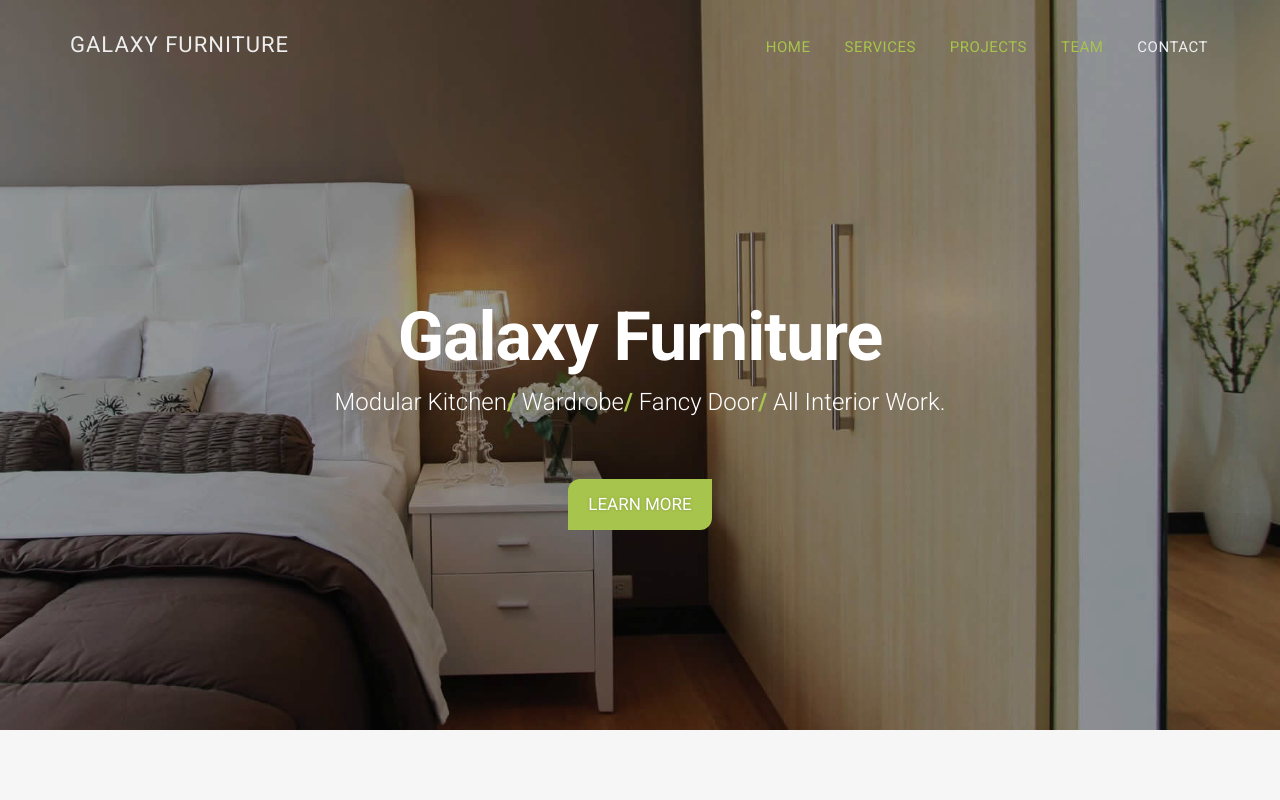
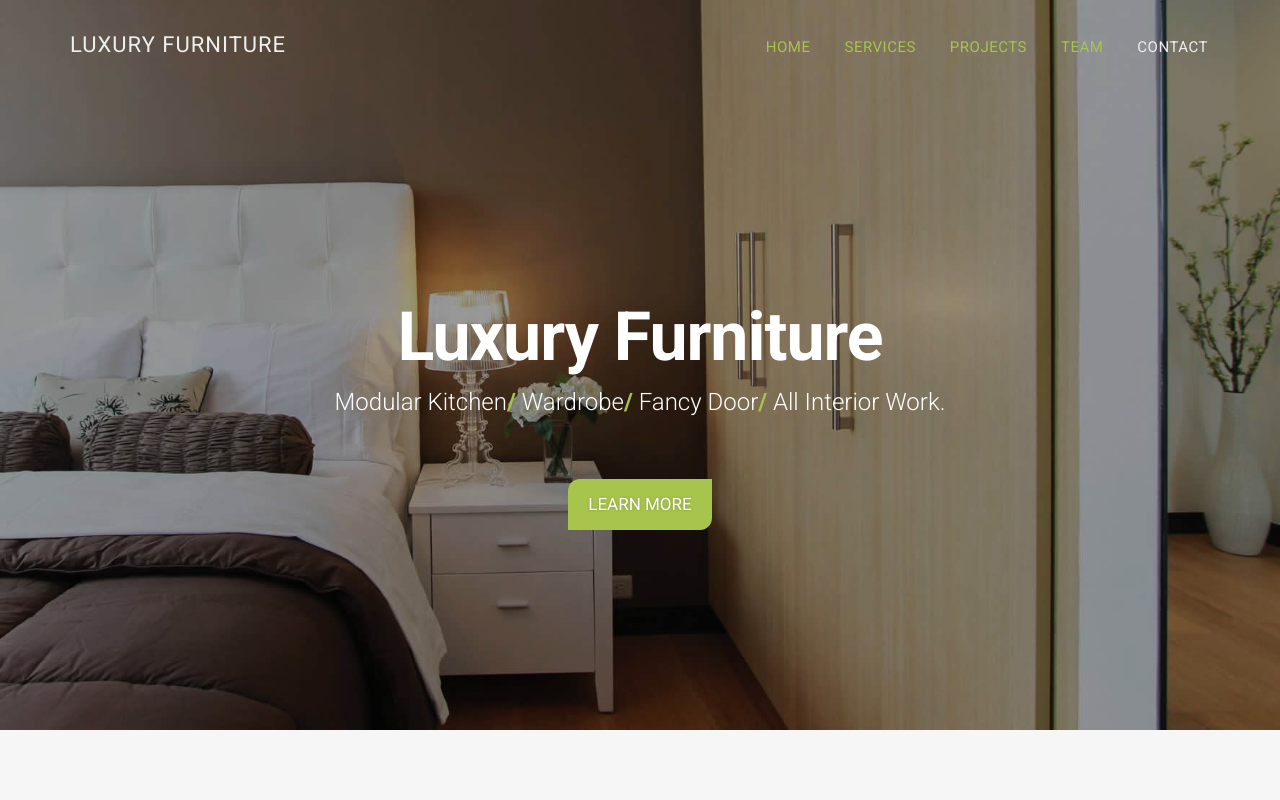
Before and after one commit to isaqlaini/Luxuryfurniture, a plain HTML site: page index.html in a window 1280 px wide. Shown: the top 800 px of the page. Drawn offline with Linux system fonts and the light colour scheme.

Commit message:
This is my first commit!

```diff
--- a/index.html
+++ b/index.html
@@ -3,7 +3,7 @@
 <head>
 <meta charset="utf-8">
 <meta name="viewport" content="width=device-width, initial-scale=1">
-<title>Galaxy Furniture</title>
+<title>Luxury Furniture</title>
 <meta name="description" content="">
 <meta name="author" content="">
 
@@ -40,7 +40,7 @@
     <!-- Brand and toggle get grouped for better mobile display -->
     <div class="navbar-header">
       <button type="button" class="navbar-toggle collapsed" data-toggle="collapse" data-target="#bs-example-navbar-collapse-1"> <span class="sr-only">Toggle navigation</span> <span class="icon-bar"></span> <span class="icon-bar"></span> <span class="icon-bar"></span> </button>
-      <a class="navbar-brand page-scroll" href="#page-top">Galaxy Furniture</a> </div>
+      <a class="navbar-brand page-scroll" href="#page-top">Luxury Furniture</a> </div>
 
     <!-- Collect the nav links, forms, and other content for toggling -->
     <div class="collapse navbar-collapse" id="bs-example-navbar-collapse-1">
@@ -62,7 +62,7 @@
       <div class="container">
         <div class="row">
           <div class="intro-text">
-            <h1><strong>Galaxy Furniture</strong> </h1>
+            <h1><strong>Luxury Furniture</strong> </h1>
             <p>Modular Kitchen<span>/</span> Wardrobe<span>/</span> Fancy Door<span>/</span> All Interior Work.</p>
             <a href="#about" class="btn btn-custom btn-lg page-scroll">Learn More</a> </div>
         </div>
@@ -335,7 +335,7 @@
       </ul>
     </div>
     <div>
-      <p>&copy; 2021 Galaxy Furniture. All rights reserved. Designed by <a href="http://www.instagram.com/boi_goes_bruh" rel="nofollow">Mohammad Talha Ovais</a></p>
+      <p>&copy; 2021 Luxury Furniture. All rights reserved. Designed by <a href="http://www.instagram.com/boi_goes_bruh" rel="nofollow">Mohammad Talha Ovais</a></p>
     </div>
   </div>
 </div>
```
Also changed, not shown: 1 other file.
